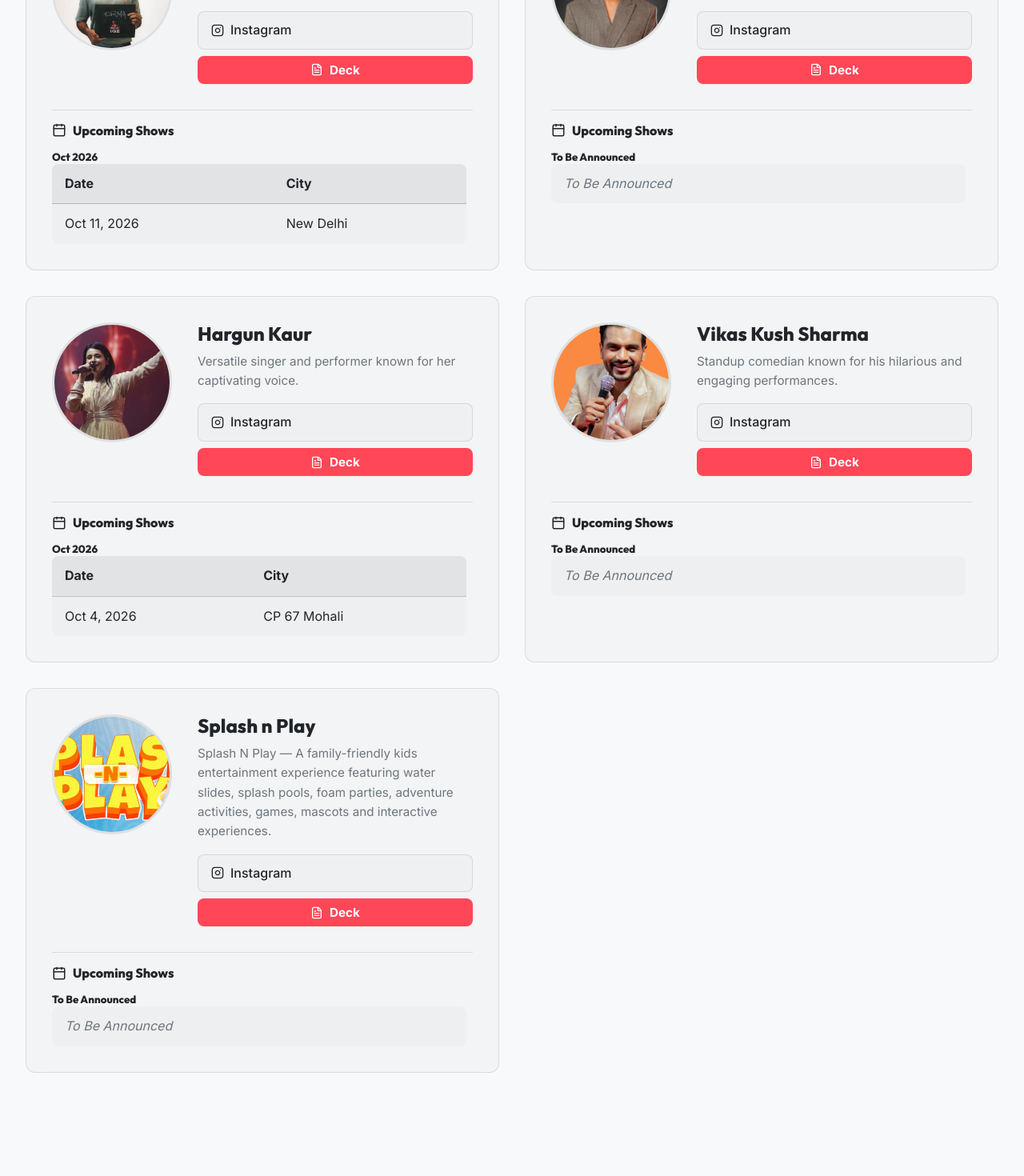
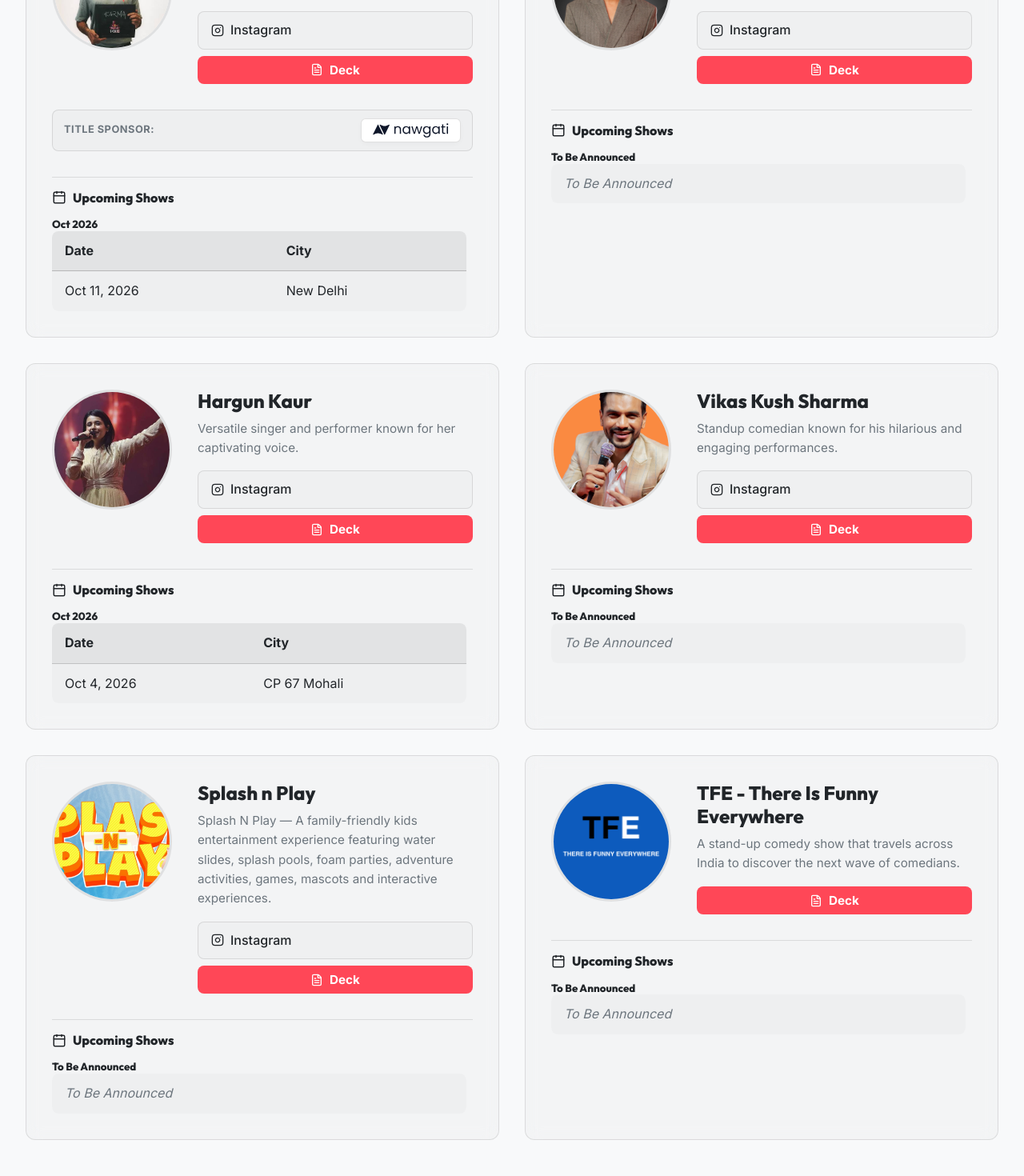
Before and after one commit to radheyyyyy/Oriole-Entertainment, a React (Vite) app: page / in a window 1280 px wide. Shown: the part 5860-7330 px from the top of the page at 80% size. Built offline with nearby package versions, Linux system fonts and the light colour scheme.

Commit message:
added TFE

```diff
--- a/src/components/ArtistList.jsx
+++ b/src/components/ArtistList.jsx
@@ -468,7 +468,14 @@ const ArtistList = () => {
         shows: [
           "Oct 11, 2026 - New Delhi"
         ],
-        instagram: "https://www.instagram.com/karmathelekhak/?hl=en"
+        instagram: "https://www.instagram.com/karmathelekhak/?hl=en",
+        sponsorship: {
+          titleSponsor: {
+            status: 'sponsored',
+            sponsorName: 'NAWGATI',
+            logo: '/images/brands/nawgati_dark.svg'
+          }
+        }
       },
       {
         id: "Bharat Chauhan  (1)_compressed.pdf",
@@ -501,6 +508,13 @@ const ArtistList = () => {
         description: "Splash N Play — A family-friendly kids entertainment experience featuring water slides, splash pools, foam parties, adventure activities, games, mascots and interactive experiences.",
         shows: ["To Be Announced"],
         instagram: "https://www.instagram.com/splash.n.play/"
+      },
+      {
+        id: "tfe",
+        name: "TFE - There Is Funny Everywhere",
+        image: "tfe.png",
+        description: "A stand-up comedy show that travels across India to discover the next wave of comedians.",
+        shows: ["To Be Announced"]
       }
     ];
 
@@ -607,6 +621,7 @@ const ArtistList = () => {
 
                 {artist.sponsorship && (
                   <div className="artist-sponsorship-block">
+                    {artist.sponsorship.titleSponsor && (
                       <div className="sponsorship-row">
                         <span className="sponsorship-slot-label">Title Sponsor:</span>
                         {artist.sponsorship.titleSponsor.status === 'locked' && (
@@ -635,6 +650,8 @@ const ArtistList = () => {
                           </a>
                         )}
                       </div>
+                    )}
+                    {artist.sponsorship.coPoweredBy && (
                       <div className="sponsorship-row">
                         <span className="sponsorship-slot-label">Co-Powered By:</span>
                         {artist.sponsorship.coPoweredBy.status === 'available' && (
@@ -648,6 +665,7 @@ const ArtistList = () => {
                           </a>
                         )}
                       </div>
+                    )}
                   </div>
                 )}
 
```
Also changed, not shown: public/images/tfe.png (added). Lines whose indentation alone changed are shown as unchanged.
